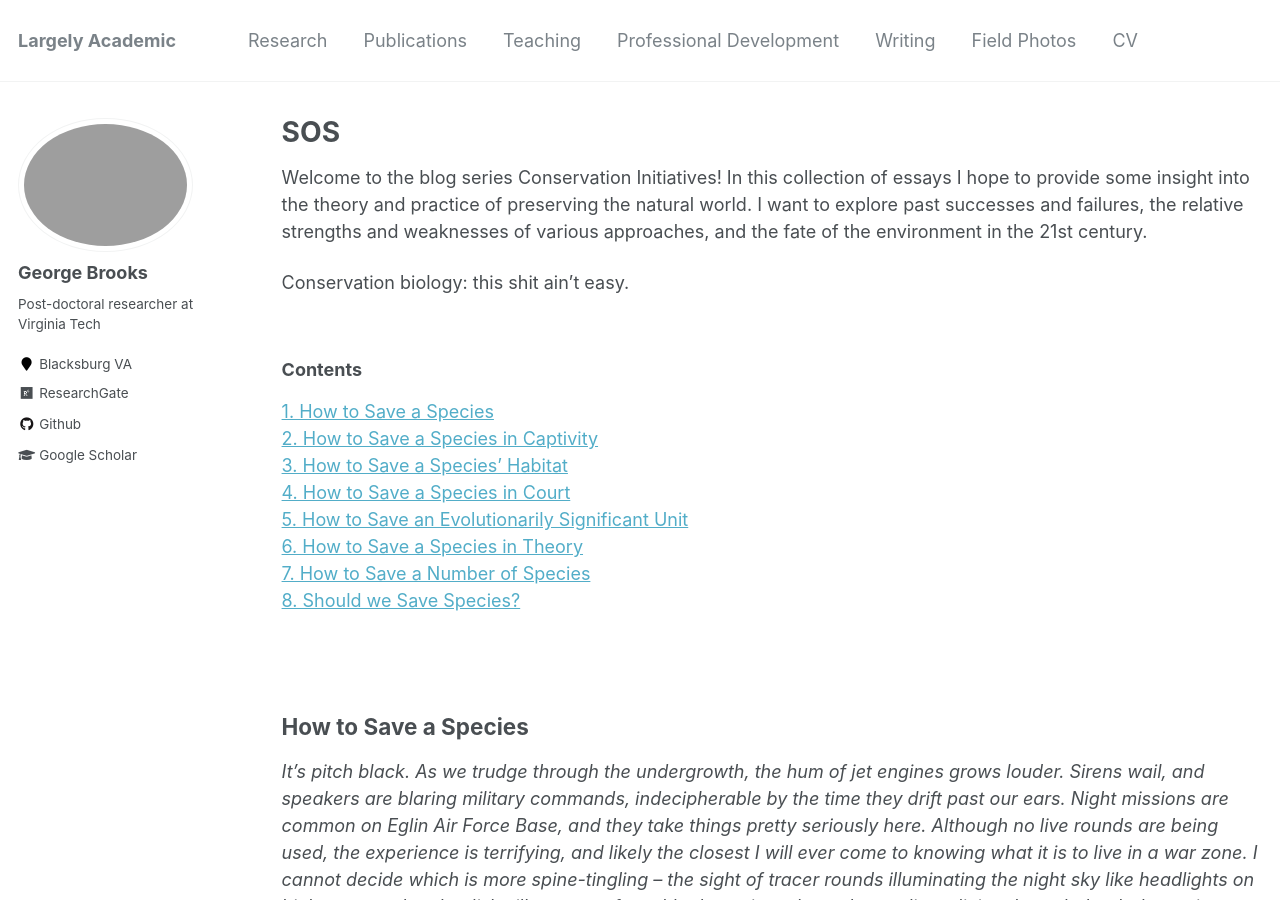
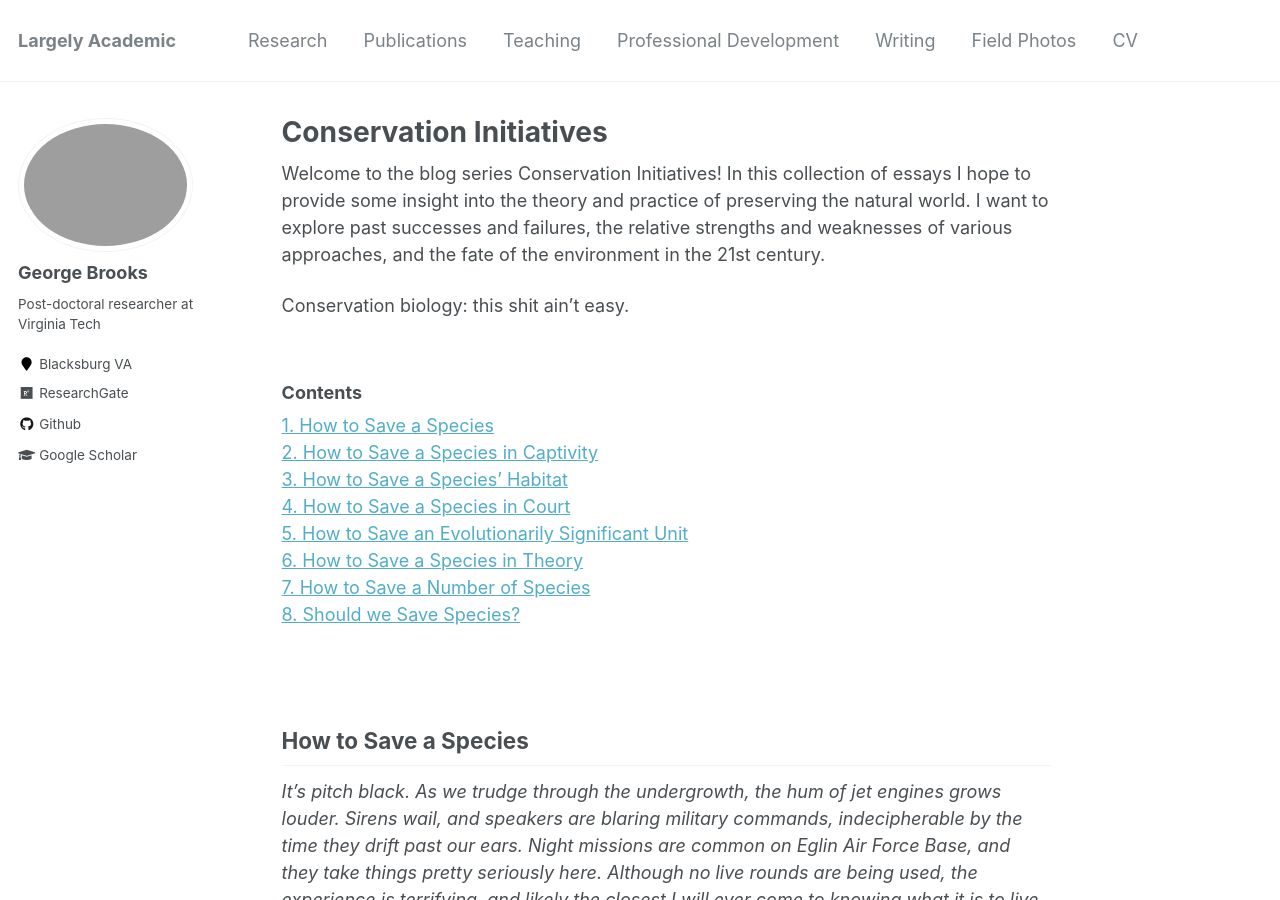
Before and after one commit to geobro1992/geobro1992.github.io, a Jekyll site: the page built from _cats/conservation-initiatives.md, in a window 1280 px wide and 900 px high. Built offline with Jekyll 4.4.1, drawn with Linux system fonts in a browser that asks for light colours; formulas are drawn with MathJax 3.

Commit message:
Update conservation-initiatives.md

```diff
--- a/_cats/conservation-initiatives.md
+++ b/_cats/conservation-initiatives.md
@@ -1,8 +1,11 @@
 ---
-layout: archive
-title: "SOS"
+layout: single-portfolio
+title: "Conservation Initiatives"
 permalink: /conservation-initiatives/
 author_profile: true
+excerpt: "<img src='/images/cats/Conservation Initiatives.jpg' alt=''>"
+collection: cats
+order_number: 30
 ---
 
 Welcome to the blog series Conservation Initiatives! In this collection of essays I hope to provide some insight into the theory and practice of preserving the natural world. I want to explore past successes and failures, the relative strengths and weaknesses of various approaches, and the fate of the environment in the 21st century.
```
